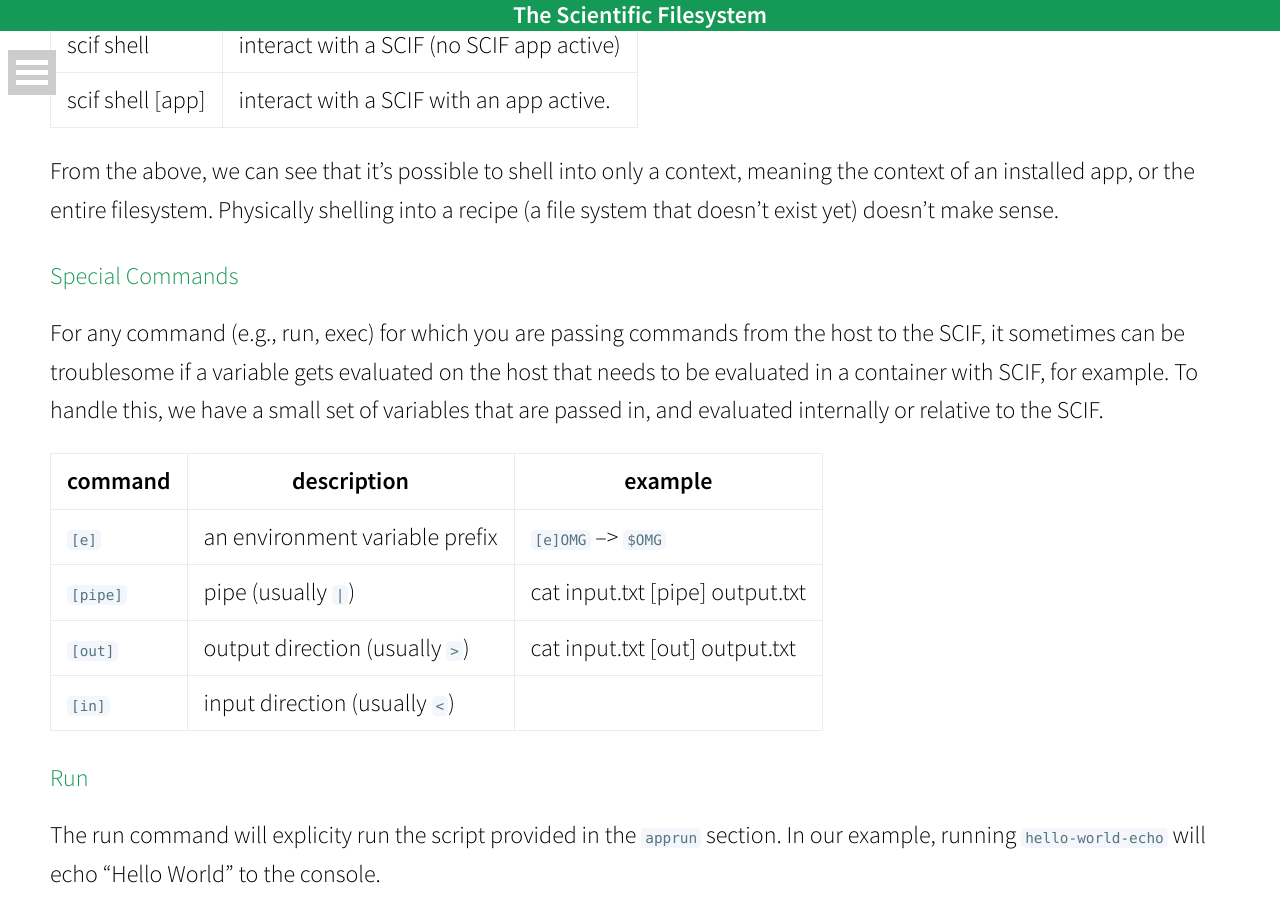
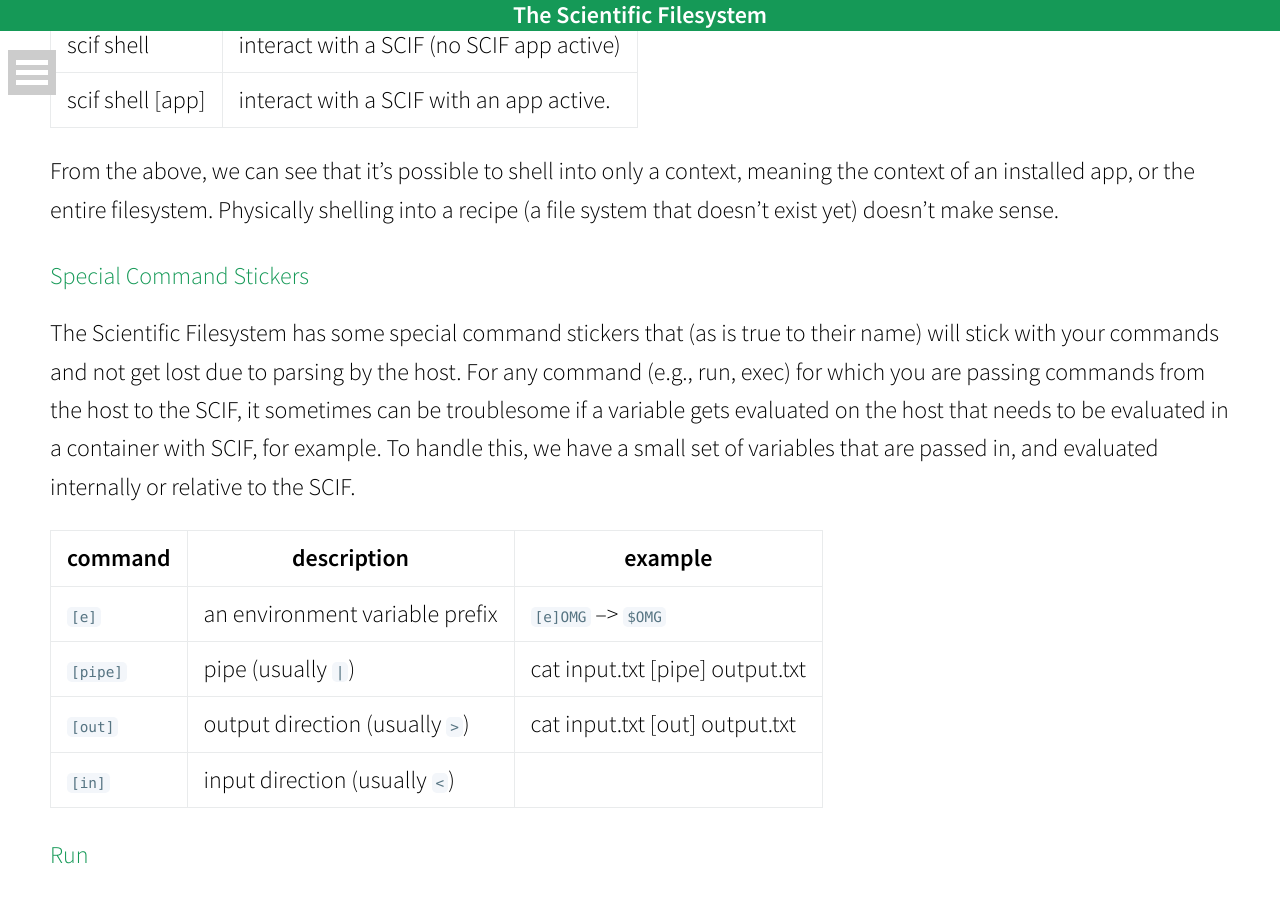
Before and after one commit to sci-f/sci-f.github.io, a Jekyll site: the page built from tutorials/tutorial-run.md, in a window 1280 px wide and 900 px high, scrolled down 3737 px. Built offline with Jekyll 4.4.1, drawn with Linux system fonts in a browser that asks for light colours; nearby versions of some CDN libraries.

Commit message:
modified:   tutorials/tutorial-run.md

```diff
--- a/tutorials/tutorial-run.md
+++ b/tutorials/tutorial-run.md
@@ -138,16 +138,17 @@ Running a standard shell means bash in the context of an app, meaning a subproce
 
 From the above, we can see that it's possible to shell into only a context, meaning the context of an installed app, or the entire filesystem. Physically shelling into a recipe (a file system that doesn't exist yet) doesn't make sense.
 
-## Special Commands
-For any command (e.g., run, exec) for which you are passing commands from the host to the SCIF, it sometimes can be troublesome if a variable gets evaluated on the host that needs to be evaluated in a container with SCIF, for example. To handle this, we have a small set of variables that are passed in, and evaluated internally or relative to the SCIF.
+## Special Command Stickers
+The Scientific Filesystem has some special command stickers that (as is true to their name) will stick with your commands and not get lost due to parsing by the host. For any command (e.g., run, exec) for which you are passing commands from the host to the SCIF, it sometimes can be troublesome if a variable gets evaluated on the host that needs to be evaluated in a container with SCIF, for example. To handle this, we have a small set of variables that are passed in, and evaluated internally or relative to the SCIF.
 
 
 | command | description                    | example                                |
 |---------|--------------------------------|----------------------------------------|
 | `[e]`   | an environment variable prefix | `[e]OMG` --> `$OMG`                    |
 | `[pipe]`| pipe (usually `|`)             | cat input.txt [pipe] output.txt        |
-| `[out]` | output direction (usually `>`) | cat input.txt [out] output.txt           |
+| `[out]` | output direction (usually `>`) | cat input.txt [out] output.txt         |
 | `[in]`  | input direction (usually `<`)  |                                        |
+
 
 ## Run
 The run command will explicity run the script provided in the `apprun` section.  In our example, running `hello-world-echo` will echo "Hello World" to the console.
```
